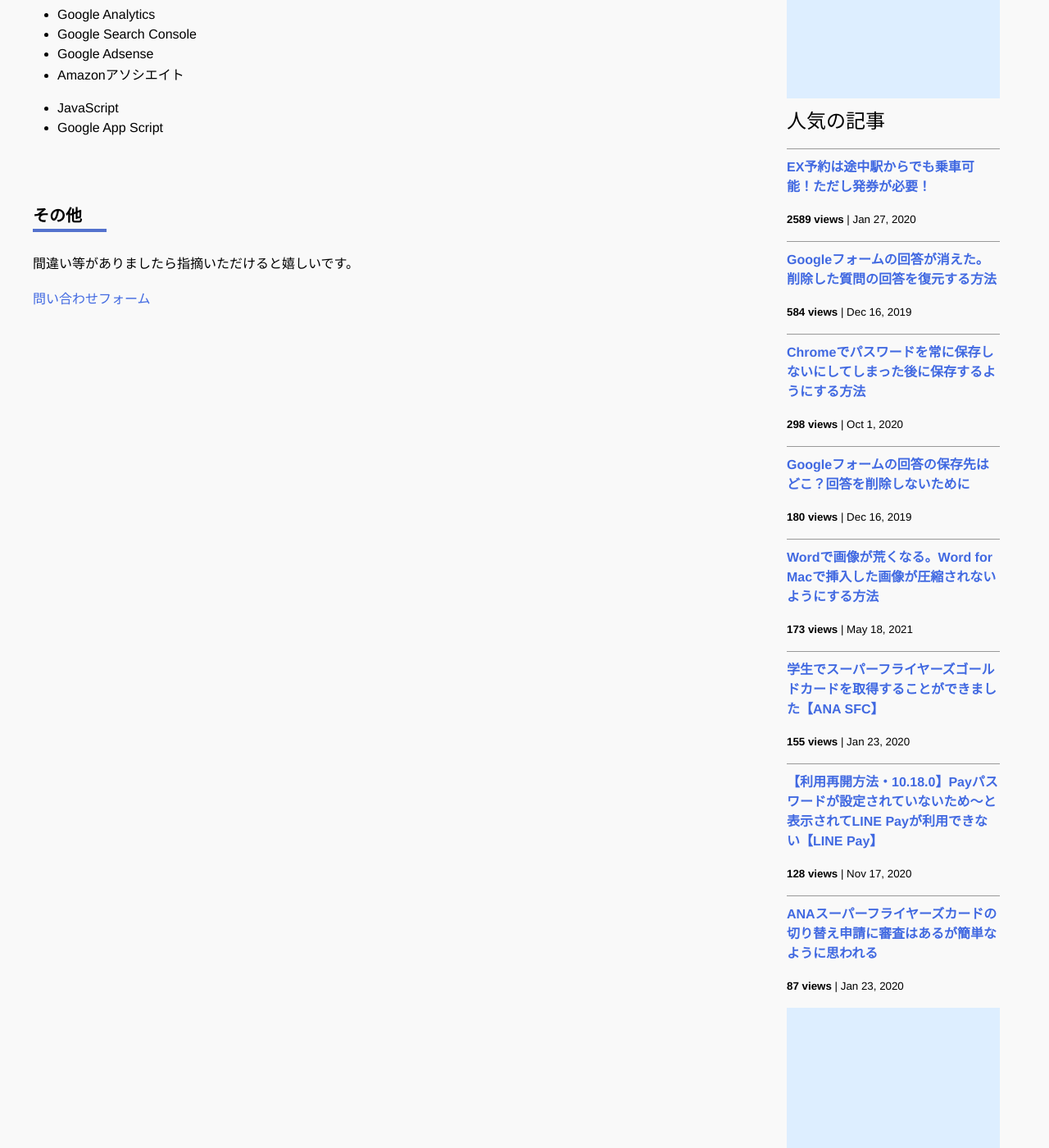
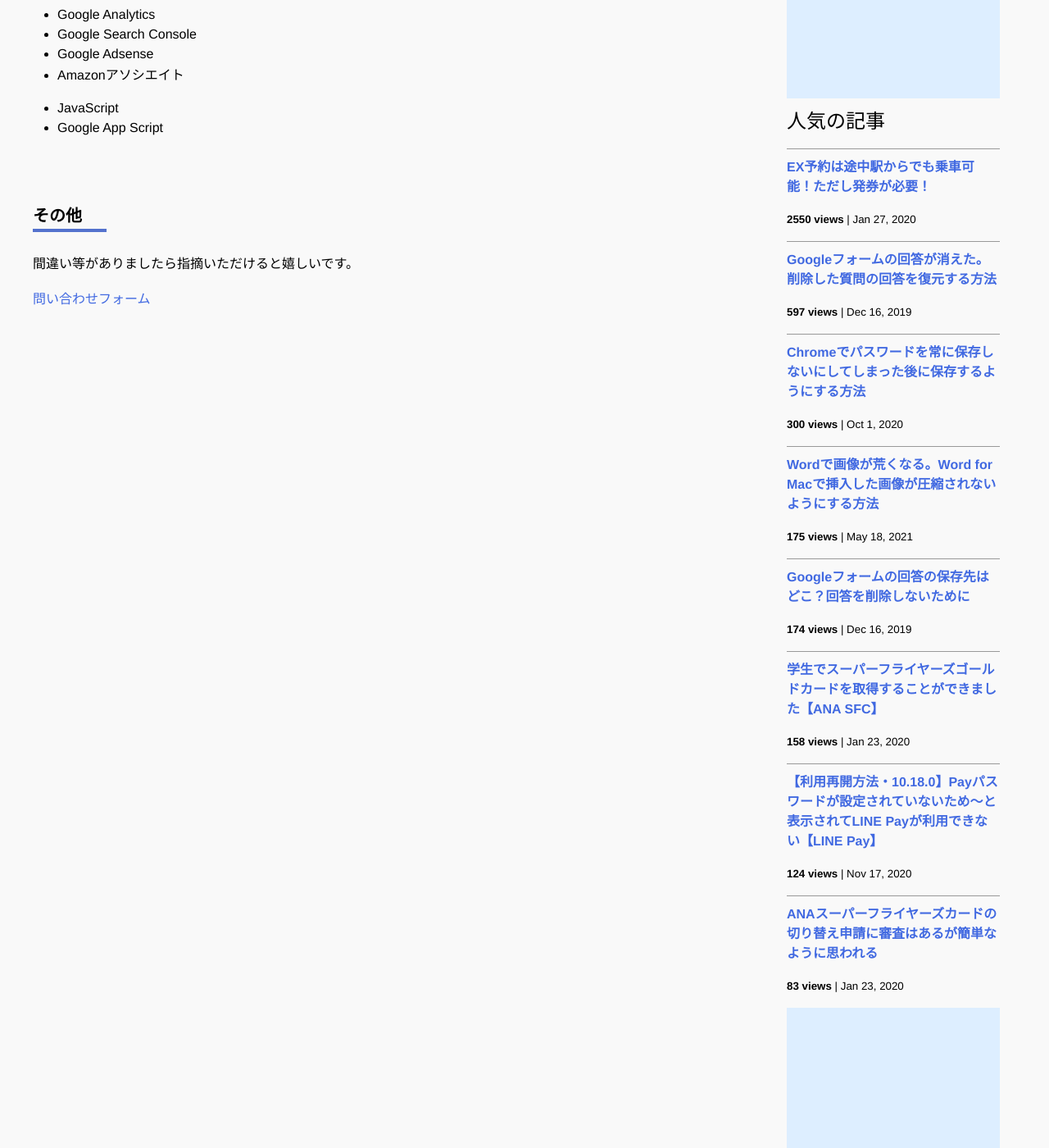
Before and after one commit to iwanaminami/shoyaiwaname, a Jekyll site: the page built from about.markdown, in a window 1280 px wide and 1400 px high, scrolled down 693 px. Shown: the whole window at 82% size. Built offline with Jekyll 4.4.1, drawn with Linux system fonts in a browser that asks for light colours; nearby versions of some CDN libraries; comment, search, counter and statistics services are not loaded.

Commit message:
a new commit message

```diff
--- a/_data/popularposts.yml
+++ b/_data/popularposts.yml
@@ -1,17 +1,17 @@
 side:
-  - view: 2589
+  - view: 2550
     url: /2020/01/27/ex-rideontheway.html
-  - view: 584
+  - view: 597
     url: /2019/12/16/restore-googleform.html
-  - view: 298
+  - view: 300
     url: /2020/10/01/googlepassword.html
-  - view: 180
+  - view: 175
+    url: /2021/05/18/image-compression-word.html
+  - view: 174
     url: /2019/12/16/googleform-answers.html
-  - view: 173
-    url: /2021/05/18/image-compression-word.html
-  - view: 155
+  - view: 158
     url: /2020/01/23/sfcgold.html
-  - view: 128
+  - view: 124
     url: /2020/11/17/linepay.html
-  - view: 87
+  - view: 83
     url: /2020/01/23/sfc-judge.html
```
